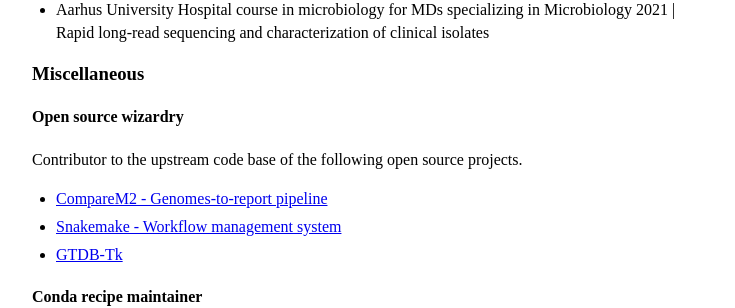
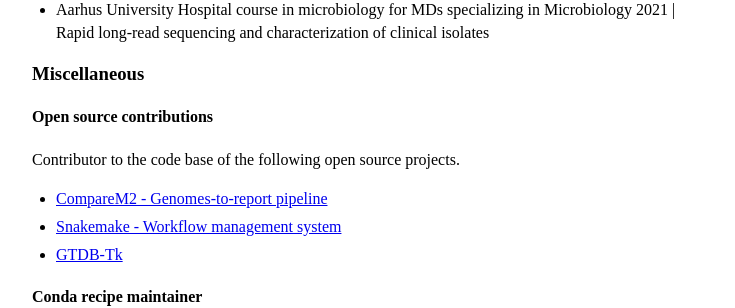
Before and after one commit to cmkobel/cmkobel.github.io, a Jekyll site: the page built from _pages/about.md, in a window 1280 px wide. Shown: the part 1298-1606 px from the top of the page, without its empty margins (272-1007 px from the left). Built offline with Jekyll 4.4.1, drawn with Linux system fonts in a browser that asks for light colours.

Commit message:
Update section title and wording for clarity

```diff
--- a/_pages/about.md
+++ b/_pages/about.md
@@ -40,9 +40,9 @@ I'm a bioinformatician in multi-omics integration seeking to distill biological
 ### Miscellaneous
 
 
-#### Open source wizardry
+#### Open source contributions
 
-Contributor to the upstream code base of the following open source projects.
+Contributor to the code base of the following open source projects.
 
   - [CompareM2 - Genomes-to-report pipeline](https://comparem2.readthedocs.io)
   - [Snakemake - Workflow management system](https://snakemake.github.io/)
```
